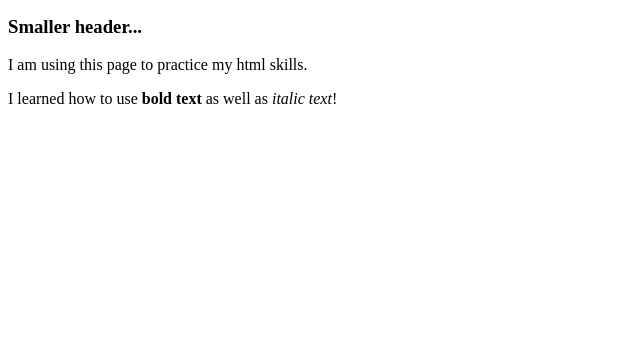
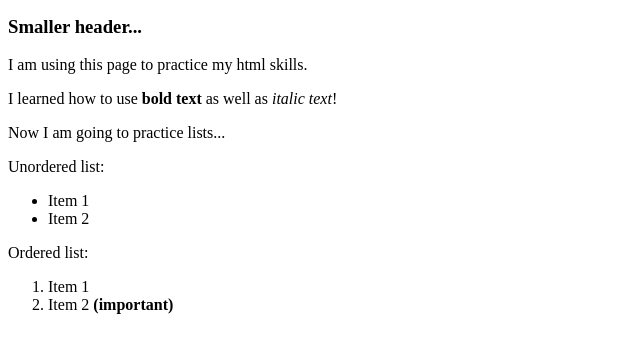
Before and after one commit to anthonyleemiller/html-page-test, a plain HTML site: page index.html in a window 1280 px wide. Shown: the part 101-454 px from the top of the page, without its empty margins (0-640 px from the left). Drawn offline with Linux system fonts and the light colour scheme.

Commit message:
Practicing lists on the new site

```diff
--- a/index.html
+++ b/index.html
@@ -14,6 +14,17 @@
         as <em>italic text</em>!</p>
         <p></p>
 
+        <p>Now I am going to practice lists...</p>
+        <p>Unordered list:</p>
+        <ul>
+            <li>Item 1</li>
+            <li>Item 2</li>
+        </ul>
+        <p>Ordered list:</p>
+        <ol>
+            <li>Item 1</li>
+            <li>Item 2 <strong>(important)</strong></li>
+        </ol>
         <!-- hidden comment -->
     </body>
 </html>
```
